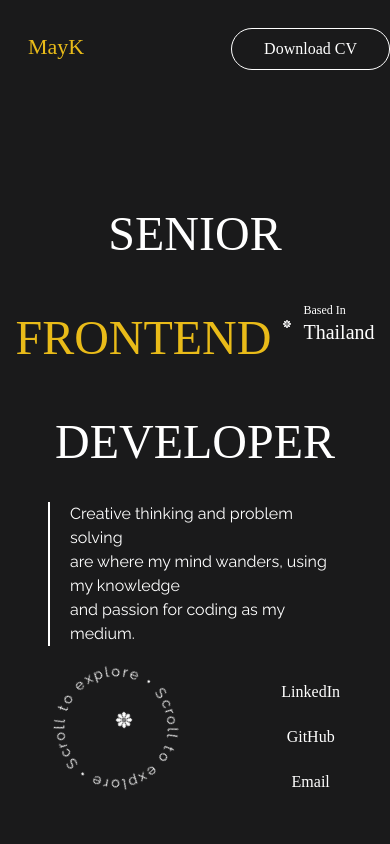
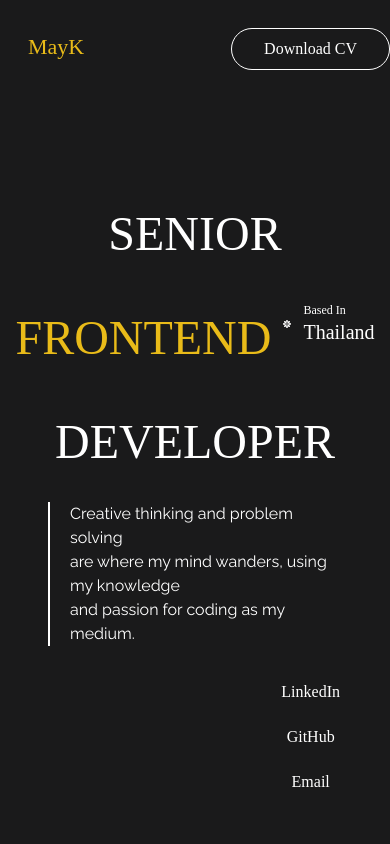
Before and after one commit to maykayz/eaintzm.com, a React (Create React App) app: page / in a window 390 px wide. Shown: the top 844 px of the page. Built offline with nearby package versions, Linux system fonts and the light colour scheme; a web font is replaced by a local one.

Commit message:
fix: remove spinning for mobile

```diff
--- a/src/components/spinningCircle.jsx
+++ b/src/components/spinningCircle.jsx
@@ -13,7 +13,7 @@ const SpinningCircle = () => {
   }, []);
 
   return (
-    <div className="fixed bottom-[50px] left-[50px]">
+    <div className="fixed bottom-[50px] left-[50px] md:fixed hidden">
       <img src={ScrollCircle} alt="Scroll Circle" className="" ref={circleRef} />
       <img src={FlowerImage} alt="Flower" ref={flowerRef} className="absolute bottom-[50%] left-[50%] -translate-x-[50%] translate-y-[50%]" />
     </div>
```
